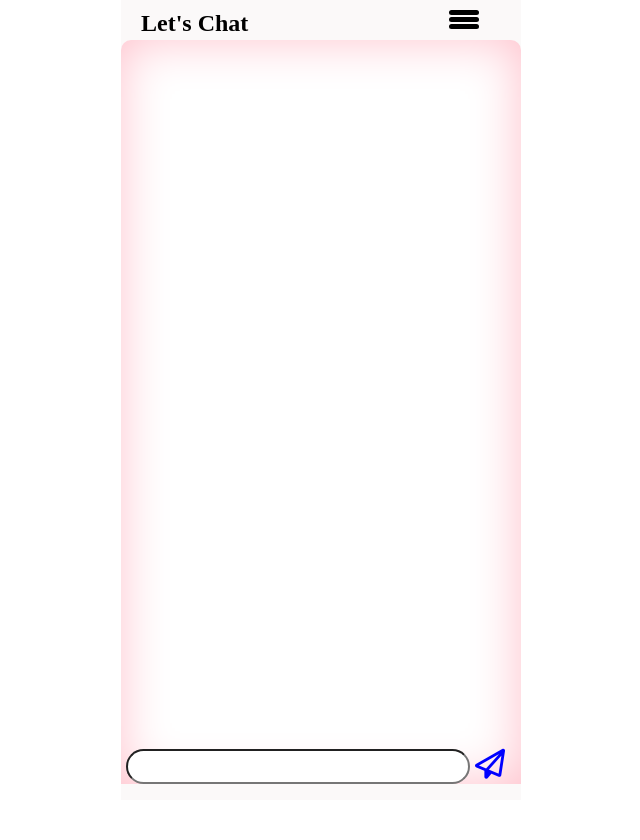
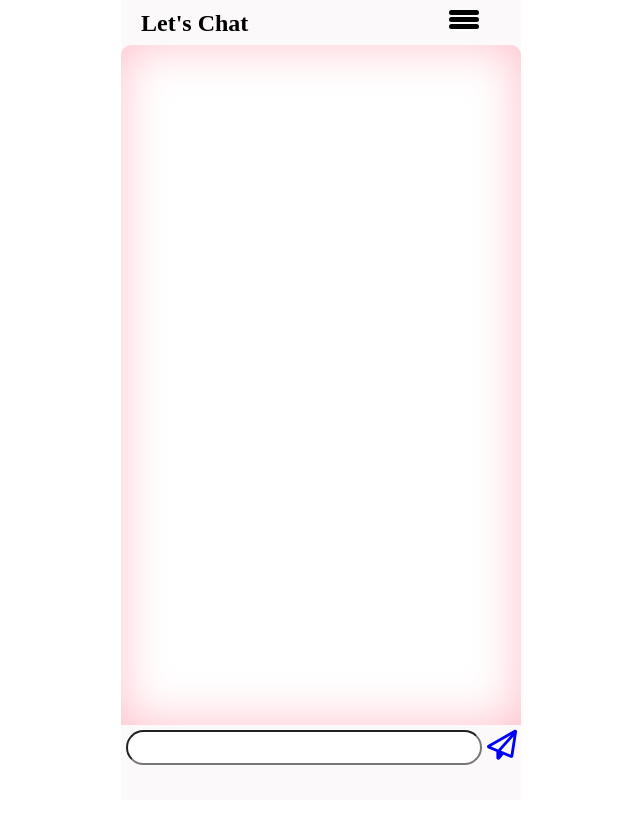
Before and after one commit to NyiNyi287/nyinyi287.github.io, a PHP site: page / in a window 1280 px wide. Shown: the whole page, without its empty margins (319-959 px from the left). After the commit the page ends 765 px from the top, so only its background shows below. Run offline with PHP 8.4, Linux system fonts and the light colour scheme; some libraries are stand-ins or nearby versions.

Commit message:
Update style.css

```diff
--- a/assets/style.css
+++ b/assets/style.css
@@ -18,16 +18,16 @@ section{
 
 }
 .header{
+    background-color: #fbf9f9;
     padding-left:20px;
-    height:35px;
-  min-height:30px;
+    height:5%;
     position: sticky;
-   top:0px;
+    top:0px;
     padding-bottom:5px;
 }
 .body{
 
-    height: 93%;
+    height: 85%;
     background-color: #fff;
     overflow-y: scroll;
     border-radius: 10px 10px 0px 0px;
@@ -39,7 +39,7 @@ section{
     display:none;
 }
 .input{
-    width:82%;
+    width:85%;
     margin:5px 0 10px 5px;
     border-radius:50px;
     padding-left:10px;
@@ -62,10 +62,10 @@ section{
 
 }
 .footer{
+    position: sticky;
+    bottom:0px;
     height:7%;;
     width:100%;
-   position:sticky;
-   bottom:0px;
 
 
 }
@@ -74,7 +74,7 @@ section{
     width: max-content;
     margin-top:15px;
     display: flex;
-    max-width: 50%;
+    max-width: 100px;
     min-width:30px;
     border-radius: 20px 20px 0px 20px;
     background-color: #c9f1f1;
@@ -90,7 +90,7 @@ section{
     display: flex;
     width: max-content;
     min-width:30px;
-    max-width: 50%;
+    max-width: 100px;
     border-radius: 20px 20px 20px 0px;
     background-color: #0bdede;
     padding:10px;
```
